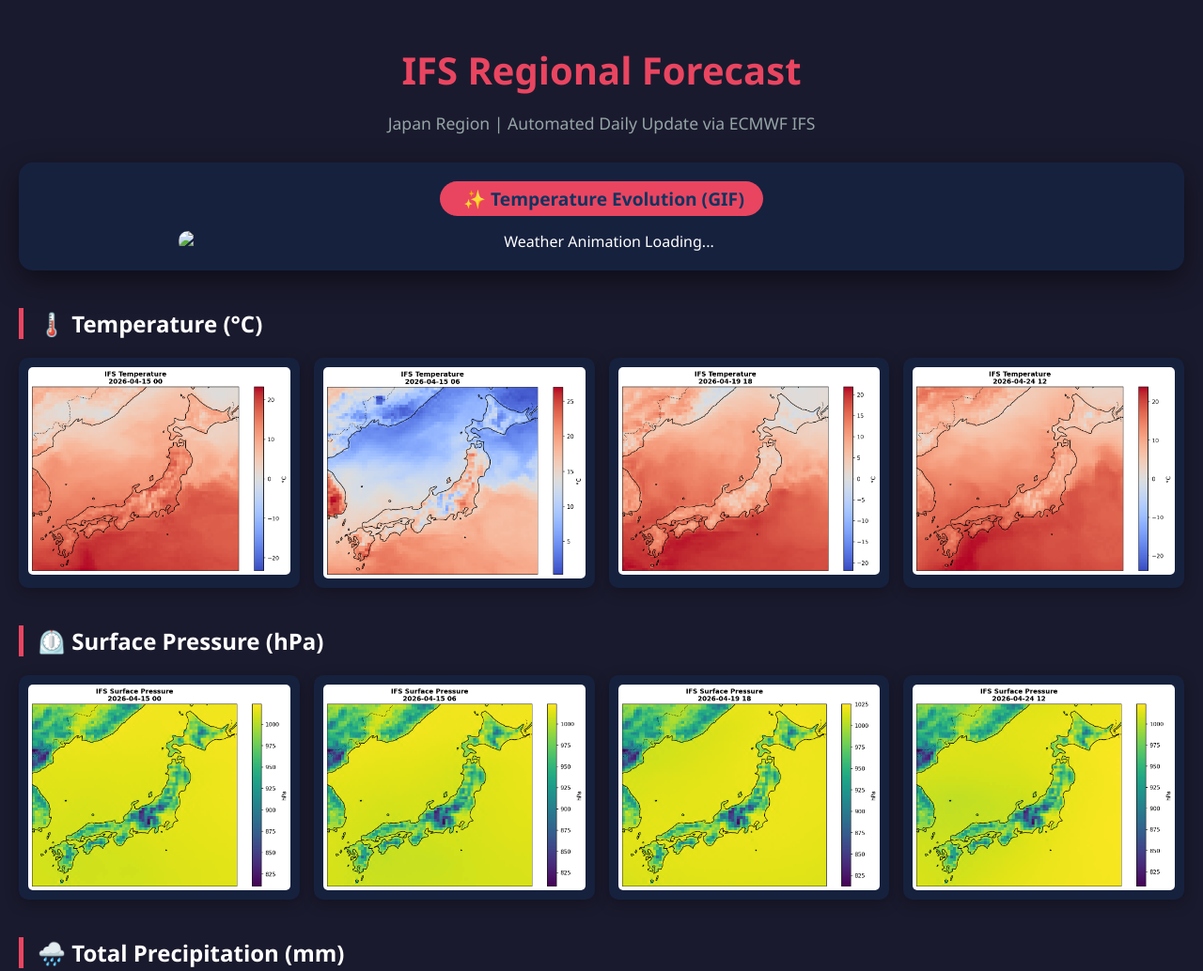
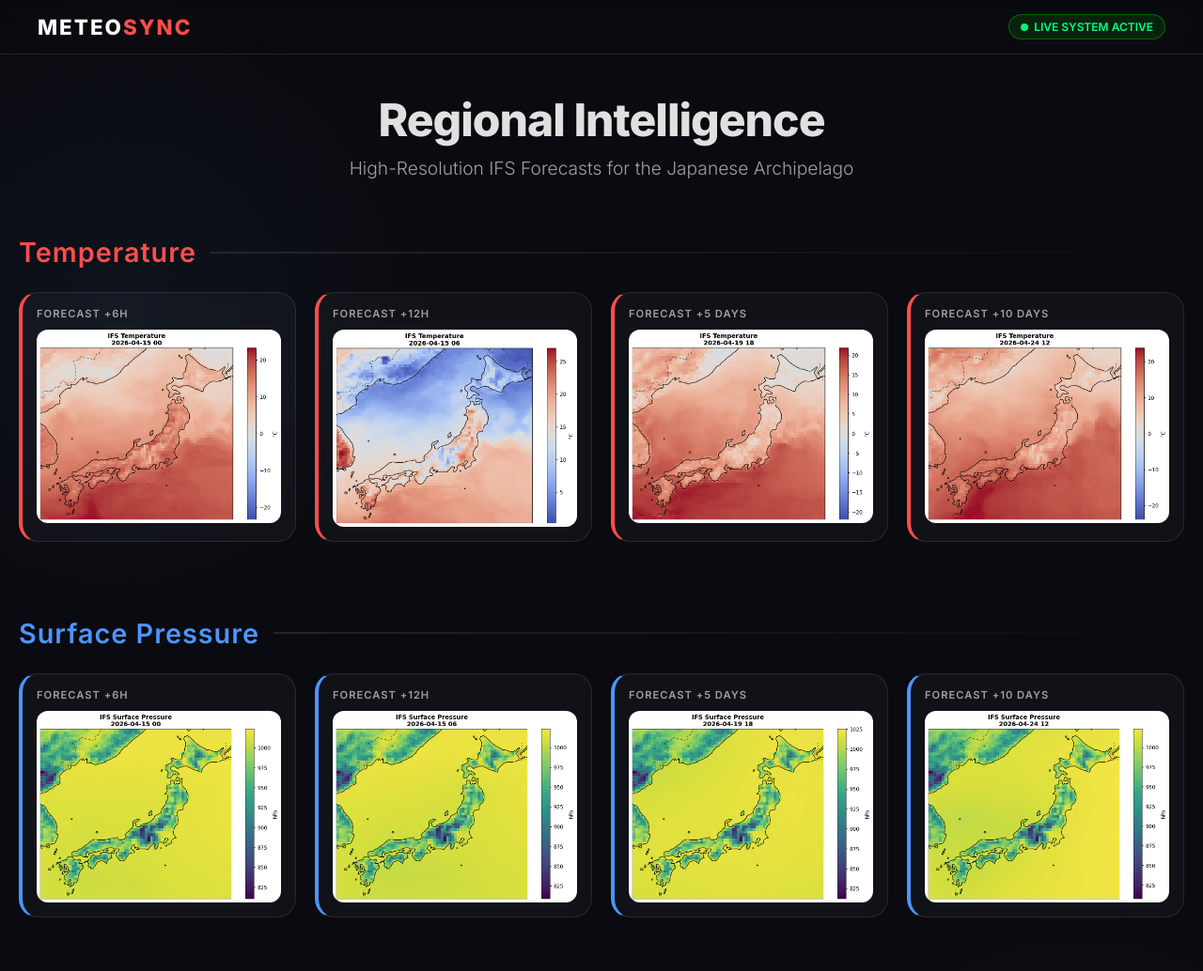
Before and after one commit to unashish/weather_IFS, a plain HTML site: page index.html in a window 1280 px wide. Shown: the top 1034 px of the page at 94% size. Drawn offline with Linux system fonts and the light colour scheme.

Commit message:
Revamp index.html for METEOSYNC dashboard
Updated the title and styles for a more modern look, including changes to font, layout, and navigation. Enhanced sections for temperature, pressure, and precipitation with new headers and card designs.

```diff
--- a/index.html
+++ b/index.html
@@ -3,150 +3,279 @@
 <head>
     <meta charset="UTF-8">
     <meta name="viewport" content="width=device-width, initial-scale=1.0">
-    <title>IFS Weather Dashboard</title>
+    <title>METEOSYNC | Japan Regional Intelligence</title>
     <style>
-        /* THEME & COLORS */
+        /* IMPORT MODERN FONT */
+        @import url('https://fonts.googleapis.com/css2?family=Inter:wght@300;400;600;800&display=swap');
+
+        :root {
+            --bg-color: #0a0b10;
+            --glass-bg: rgba(255, 255, 255, 0.03);
+            --glass-border: rgba(255, 255, 255, 0.1);
+            --accent-temp: #ff4d4d;
+            --accent-press: #4d94ff;
+            --accent-precip: #00f2ff;
+            --text-main: #e0e0e0;
+            --text-dim: #a0a0a0;
+        }
+
         body {
-            font-family: 'Segoe UI', Tahoma, Geneva, Verdana, sans-serif;
-            background-color: #1a1a2e; /* Deep dark blue */
-            color: #ffffff;
+            font-family: 'Inter', sans-serif;
+            background-color: var(--bg-color);
+            background-image:
+                radial-gradient(circle at 10% 20%, rgba(77, 148, 255, 0.05) 0%, transparent 20%),
+                radial-gradient(circle at 90% 80%, rgba(233, 69, 96, 0.05) 0%, transparent 20%);
+            color: var(--text-main);
             text-align: center;
             margin: 0;
-            padding: 20px;
+            padding: 0;
+            overflow-x: hidden;
+        }
+
+        /* TOP NAVIGATION BAR */
+        nav {
+            background: rgba(10, 11, 16, 0.8);
+            backdrop-filter: blur(10px);
+            border-bottom: 1px solid var(--glass-border);
+            padding: 15px 40px;
+            display: flex;
+            justify-content: space-between;
+            align-items: center;
+            position: sticky;
+            top: 0;
+            z-index: 1000;
+        }
+
+        .logo {
+            font-weight: 800;
+            font-size: 1.4em;
+            letter-spacing: 2px;
+            color: #fff;
+            text-transform: uppercase;
+        }
+        .logo span { color: var(--accent-temp); }
+
+        .status-badge {
+            background: rgba(0, 255, 0, 0.1);
+            color: #00ff88;
+            padding: 5px 12px;
+            border-radius: 20px;
+            font-size: 0.75em;
+            font-weight: 600;
+            border: 1px solid rgba(0, 255, 0, 0.3);
+            display: flex;
+            align-items: center;
+            gap: 6px;
+        }
+        .status-dot {
+            width: 8px;
+            height: 8px;
+            background: #00ff88;
+            border-radius: 50%;
+            animation: blink 1.5s infinite;
+        }
+
+        @keyframes blink {
+            0% { opacity: 0.3; } 50% { opacity: 1; } 100% { opacity: 0.3; }
         }
 
         .container {
-            max-width: 1300px;
+            max-width: 1400px;
             margin: 0 auto;
+            padding: 40px 20px;
         }
 
-        h1 {
-            color: #e94560; /* Coral/Red accent */
-            font-size: 2.5em;
-            margin-bottom: 5px;
+        .header-section { margin-bottom: 60px; }
+        h1 { font-weight: 800; font-size: 3em; margin: 0; letter-spacing: -1px; }
+        .subtitle { color: var(--text-dim); font-weight: 300; font-size: 1.2em; margin-top: 10px; }
+
+        /* VARIABLE SECTION */
+        .section-container {
+            margin-bottom: 80px;
+            text-align: left;
         }
 
-        .subtitle {
-            color: #95a5a6;
-            margin-bottom: 30px;
-            font-size: 1.1em;
+        .section-header {
+            display: flex;
+            align-items: center;
+            gap: 15px;
+            margin-bottom: 25px;
         }
 
-        /* HERO SECTION (THE ANIMATION) */
-        .hero {
-            background: #16213e;
-            padding: 20px;
-            border-radius: 15px;
-            margin-bottom: 40px;
-            box-shadow: 0 10px 30px rgba(0,0,0,0.5);
-        }
-        .hero h2 {
-            margin-top: 0;
-            color: #0f3460;
-            background: #e94560;
-            display: inline-block;
-            padding: 5px 20px;
-            border-radius: 20px;
-            font-size: 1.2em;
-        }
-        .hero img {
-            width: 100%;
-            max-width: 900px;
-            border-radius: 10px;
-            display: block;
-            margin: 0 auto;
+        .section-header h2 {
+            margin: 0;
+            font-size: 1.8em;
+            font-weight: 600;
+            letter-spacing: 1px;
         }
 
-        /* GRID SYSTEM FOR PLOTS */
-        h2 {
-            text-align: left;
-            border-left: 5px solid #e94560;
-            padding-left: 15px;
-            margin-top: 40px;
-            font-size: 1.5em;
+        /* LINE DECORATION */
+        .line { height: 2px; flex-grow: 1; background: linear-gradient(to right, var(--glass-border), transparent); }
+
+        /* THE GRID */
+        .row {
+            display: grid;
+            grid-template-columns: repeat(4, 1fr);
+            gap: 20px;
         }
 
-        .row {
-            display: grid;
-            grid-template-columns: repeat(4, 1fr); /* 4 columns for 4 time steps */
-            gap: 15px;
-            margin-bottom: 20px;
+        @media (max-width: 1100px) { .row { grid-template-columns: repeat(2, 1fr); } }
+        @media (max-width: 600px) { .row { grid-template-columns: 1fr; } }
+
+        /* GLASS CARDS */
+        .card {
+            background: var(--glass-bg);
+            backdrop-filter: blur(5px);
+            border: 1px solid var(--glass-border);
+            padding: 15px;
+            border-radius: 20px;
+            transition: all 0.4s cubic-bezier(0.175, 0.885, 0.32, 1.275);
+            position: relative;
+            overflow: hidden;
+        }
+        .card:hover {
+            transform: translateY(-10px);
+            border-color: rgba(255,255,255,0.3);
+            background: rgba(255,255,255,0.07);
+            box-shadow: 0 20px 40px rgba(0,0,0,0.4);
         }
 
-        /* Responsive: On small screens (phones), stack them in 1 column */
-        @media (max-width: 800px) {
-            .row { grid-template-columns: 1fr; }
-        }
-
-        .card {
-            background: #16213e;
-            padding: 10px;
-            border-radius: 10px;
-            box-shadow: 0 4px 15px rgba(0,0,0,0.3);
-            transition: transform 0.2s;
-        }
-        .card:hover {
-            transform: scale(1.02); /* Slight zoom effect on hover */
-        }
         .card img {
             width: 100%;
             height: auto;
-            border-radius: 5px;
+            border-radius: 12px;
             display: block;
+            filter: grayscale(20%);
+            transition: 0.3s;
+        }
+        .card:hover img { filter: grayscale(0%); }
+
+        .time-label {
+            font-size: 0.7em;
+            text-transform: uppercase;
+            font-weight: 600;
+            color: var(--text-dim);
+            margin-bottom: 10px;
+            display: block;
+            text-align: left;
+            letter-spacing: 1px;
         }
 
+        /* VARIABLE COLORS */
+        .temp-text { color: var(--accent-temp); }
+        .temp-border { border-left: 4px solid var(--accent-temp); }
+        .press-text { color: var(--accent-press); }
+        .press-border { border-left: 4px solid var(--accent-press); }
+        .precip-text { color: var(--accent-precip); }
+        .precip-border { border-left: 4px solid var(--accent-precip); }
+
         .footer {
-            margin-top: 60px;
-            padding: 20px;
-            font-size: 0.85em;
-            color: #533483;
-            border-top: 1px solid #16213e;
+            margin-top: 100px;
+            padding: 40px;
+            font-size: 0.8em;
+            color: var(--text-dim);
+            text-align: center;
+            border-top: 1px solid var(--glass-border);
         }
     </style>
 </head>
 <body>
 
+    <nav>
+        <div class="logo">METEO<span>SYNC</span></div>
+        <div class="status-badge">
+            <div class="status-dot"></div>
+            LIVE SYSTEM ACTIVE
+        </div>
+    </nav>
+
     <div class="container">
-        <h1>IFS Regional Forecast</h1>
-        <p class="subtitle">Japan Region | Automated Daily Update via ECMWF IFS</p>
-
-        <!-- 1. THE ANIMATION (HERO) -->
-        <div class="hero">
-            <h2>✨ Temperature Evolution (GIF)</h2>
-            <!-- The '?v=' part forces the browser to refresh the image every time -->
-            <img src="weather_animation.gif?v=1" alt="Weather Animation Loading...">
+        <div class="header-section">
+            <h1>Regional Intelligence</h1>
+            <p class="subtitle">High-Resolution IFS Forecasts for the Japanese Archipelago</p>
         </div>
 
-        <!-- 2. TEMPERATURE ROW -->
-        <h2>🌡️ Temperature (°C)</h2>
-        <div class="row">
-            <div class="card"><img src="plot_2t_6.png?v=1" alt="6h"></div>
-            <div class="card"><img src="plot_2t_12.png?v=1" alt="12h"></div>
-            <div class="card"><img src="plot_2t_120.png?v=1" alt="5d"></div>
-            <div class="card"><img src="plot_2t_240.png?v=1" alt="10d"></div>
+        <!-- TEMPERATURE SECTION -->
+        <div class="section-container">
+            <div class="section-header">
+                <h2 class="temp-text">Temperature</h2>
+                <div class="line"></div>
+            </div>
+            <div class="row">
+                <div class="card temp-border">
+                    <span class="time-label">Forecast +6h</span>
+                    <img src="plot_2t_6.png?v=1" alt="6h">
+                </div>
+                <div class="card temp-border">
+                    <span class="time-label">Forecast +12h</span>
+                    <img src="plot_2t_12.png?v=1" alt="12h">
+                </div>
+                <div class="card temp-border">
+                    <span class="time-label">Forecast +5 Days</span>
+                    <img src="plot_2t_120.png?v=1" alt="5d">
+                </div>
+                <div class="card temp-border">
+                    <span class="time-label">Forecast +10 Days</span>
+                    <img src="plot_2t_240.png?v=1" alt="10d">
+                </div>
+            </div>
         </div>
 
-        <!-- 3. PRESSURE ROW -->
-        <h2>⏲️ Surface Pressure (hPa)</h2>
-        <div class="row">
-            <div class="card"><img src="plot_sp_6.png?v=1" alt="6h"></div>
-            <div class="card"><img src="plot_sp_12.png?v=1" alt="12h"></div>
-            <div class="card"><img src="plot_sp_120.png?v=1" alt="5d"></div>
-            <div class="card"><img src="plot_sp_240.png?v=1" alt="10d"></div>
+        <!-- PRESSURE SECTION -->
+        <div class="section-container">
+            <div class="section-header">
+                <h2 class="press-text">Surface Pressure</h2>
+                <div class="line"></div>
+            </div>
+            <div class="row">
+                <div class="card press-border">
+                    <span class="time-label">Forecast +6h</span>
+                    <img src="plot_sp_6.png?v=1" alt="6h">
+                </div>
+                <div class="card press-border">
+                    <span class="time-label">Forecast +12h</span>
+                    <img src="plot_sp_12.png?v=1" alt="12h">
+                </div>
+                <div class="card press-border">
+                    <span class="time-label">Forecast +5 Days</span>
+                    <img src="plot_sp_120.png?v=1" alt="5d">
+                </div>
+                <div class="card press-border">
+                    <span class="time-label">Forecast +10 Days</span>
+                    <img src="plot_sp_240.png?v=1" alt="10d">
+                </div>
+            </div>
         </div>
 
-        <!-- 4. PRECIPITATION ROW -->
-        <h2>🌧️ Total Precipitation (mm)</h2>
-        <div class="row">
-            <div class="card"><img src="plot_tp_6.png?v=1" alt="6h"></div>
-            <div class="card"><img src="plot_tp_12.png?v=1" alt="12h"></div>
-            <div class="card"><img src="plot_tp_120.png?v=1" alt="5d"></div>
-            <div class="card"><img src="plot_tp_240.png?v=1" alt="10d"></div>
+        <!-- PRECIPITATION SECTION -->
+        <div class="section-container">
+            <div class="section-header">
+                <h2 class="precip-text">Total Precipitation</h2>
+                <div class="line"></div>
+            </div>
+            <div class="row">
+                <div class="card precip-border">
+                    <span class="time-label">Forecast +6h</span>
+                    <img src="plot_tp_6.png?v=1" alt="6h">
+                </div>
+                <div class="card precip-border">
+                    <span class="time-label">Forecast +12h</span>
+                    <img src="plot_tp_12.png?v=1" alt="12h">
+                </div>
+                <div class="card precip-border">
+                    <span class="time-label">Forecast +5 Days</span>
+                    <img src="plot_tp_120.png?v=1" alt="5d">
+                </div>
+                <div class="card precip-border">
+                    <span class="time-label">Forecast +10 Days</span>
+                    <img src="plot_tp_240.png?v=1" alt="10d">
+                </div>
+            </div>
         </div>
 
         <div class="footer">
-            Data Source: ECMWF IFS | Automated Generation Pipeline<br>
-            Managed via GitHub Actions
+            METEOSYNC SYSTEM &copy; 2026 | Data ingested from ECMWF IFS Open Data Portal<br>
+            Automated Processing Pipeline | managed and updated by Unashish through Github
         </div>
     </div>
 
```
